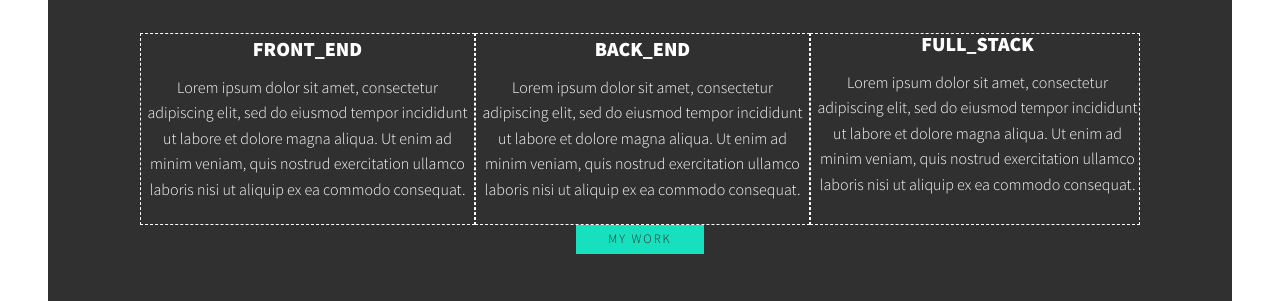
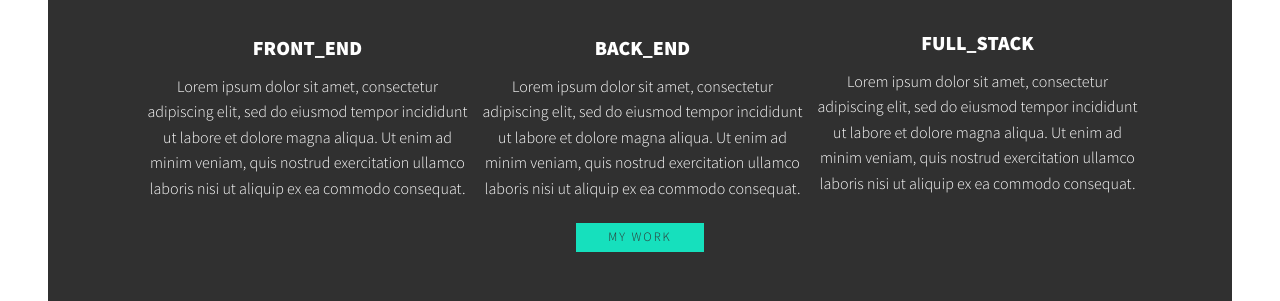
Before and after one commit to ShahinSha-dot/portfolio, a plain HTML site: page shahin.html in a window 1280 px wide. Shown: the part 499-800 px from the top of the page. Drawn offline with nearby package versions, Linux system fonts and the light colour scheme.

Commit message:
removed border

```diff
--- a/shahin.html
+++ b/shahin.html
@@ -40,17 +40,17 @@
     <section class="services">
         <h2 class="s_title" style="font-weight: 300;">What I do</h2>
         <div class="services_sub">
-            <div class="service" style="border: white 1px dashed; padding: 5px;">
+            <div class="service" style="padding: 5px;">
                 <h3>FRONT_END</h3>
                 <p>Lorem ipsum dolor sit amet, consectetur adipiscing elit, sed do eiusmod tempor incididunt ut labore et dolore magna aliqua. Ut enim ad minim veniam, quis nostrud exercitation ullamco laboris nisi ut aliquip ex ea commodo consequat.</p>
             </div>
 
-            <div class="service" style="border: white 1px dashed; padding: 5px;">
+            <div class="service" style="padding: 5px;">
                 <h3>BACK_END</h3>
                 <p>Lorem ipsum dolor sit amet, consectetur adipiscing elit, sed do eiusmod tempor incididunt ut labore et dolore magna aliqua. Ut enim ad minim veniam, quis nostrud exercitation ullamco laboris nisi ut aliquip ex ea commodo consequat.</p>
             </div>
 
-            <div class="service" style="border: white 1px dashed; padding-left: 5px;">
+            <div class="service" style="padding-left: 5px;">
                 <h3>FULL_STACK</h3>
                 <p>Lorem ipsum dolor sit amet, consectetur adipiscing elit, sed do eiusmod tempor incididunt ut labore et dolore magna aliqua. Ut enim ad minim veniam, quis nostrud exercitation ullamco laboris nisi ut aliquip ex ea commodo consequat.</p>
             </div>
```
